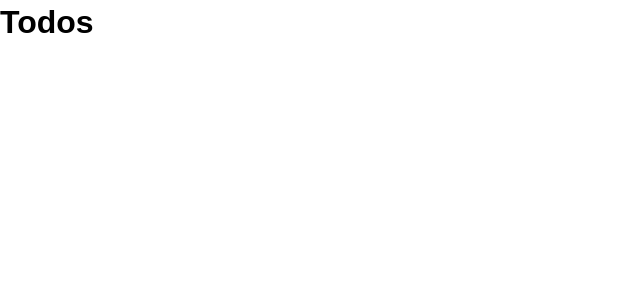
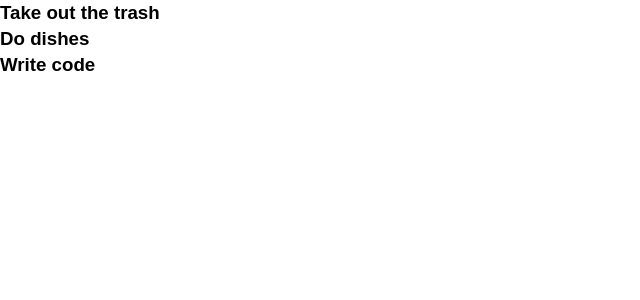
Before and after one commit to BranceA/react_crash_todo, a React (Create React App) app: page / in a window 1280 px wide. Shown: the top 300 px of the page, without its empty margins (0-640 px from the left). Built offline with nearby package versions, Linux system fonts and the light colour scheme.

Commit message:
Todo component displays titles of todos in the state

```diff
--- a/src/App.js
+++ b/src/App.js
@@ -24,10 +24,9 @@ class App extends Component {
   }
 
   render() {
-    console.log(this.state.todos)
     return (
       <div className="App">
-         <Todos />
+         <Todos todos={this.state.todos} />
       </div>
     );
   }
--- a/src/components/Todos.js
+++ b/src/components/Todos.js
@@ -2,11 +2,9 @@ import { Component } from "react";
 
 class Todos extends Component{
 render() {
-    return (
-      <div>
-         <h1>Todos</h1>
-      </div>
-    );
+    return this.props.todos.map((todo) => (
+        <h3>{todo.title}</h3>
+    ));
   }
 }
 
```
